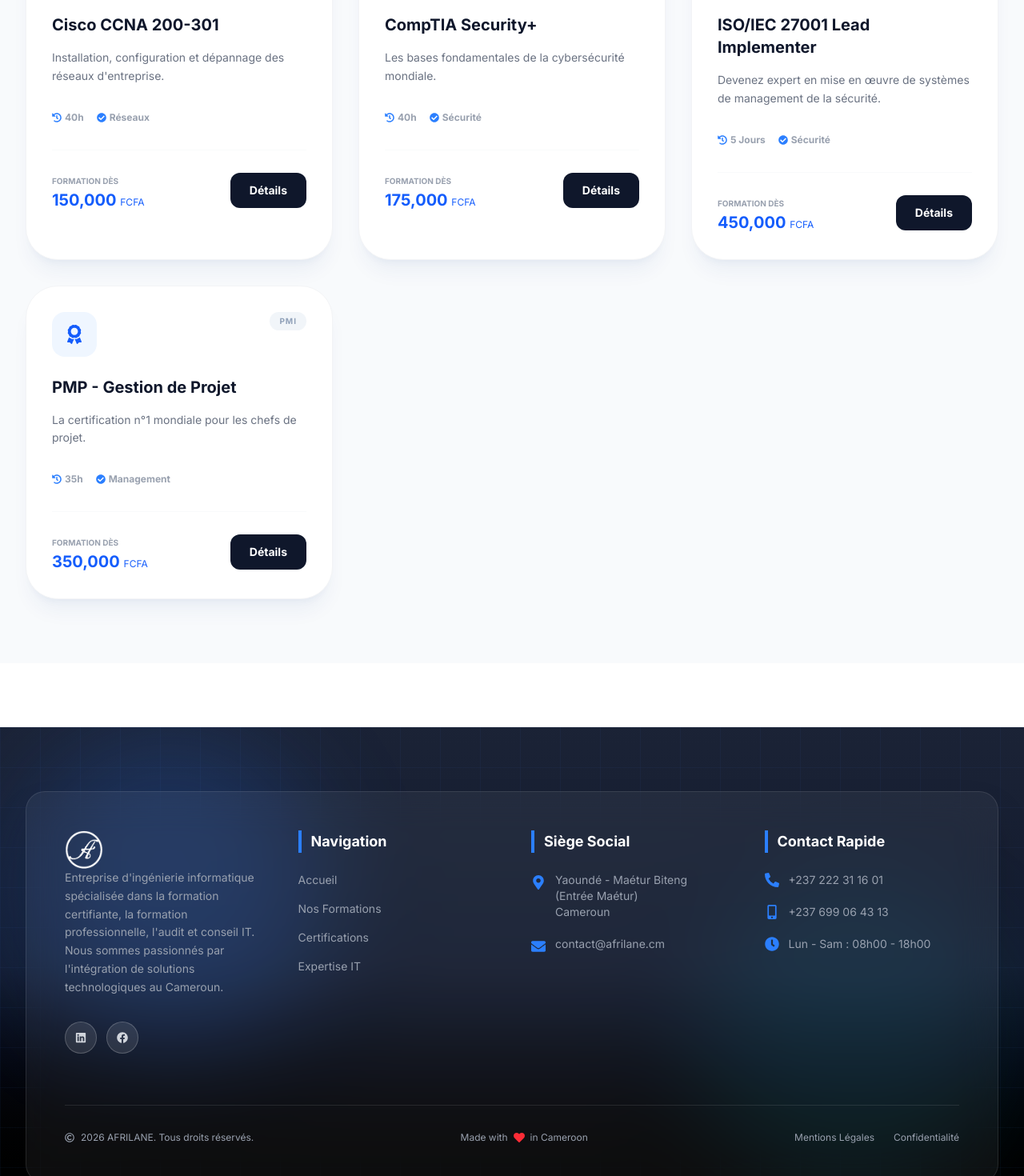
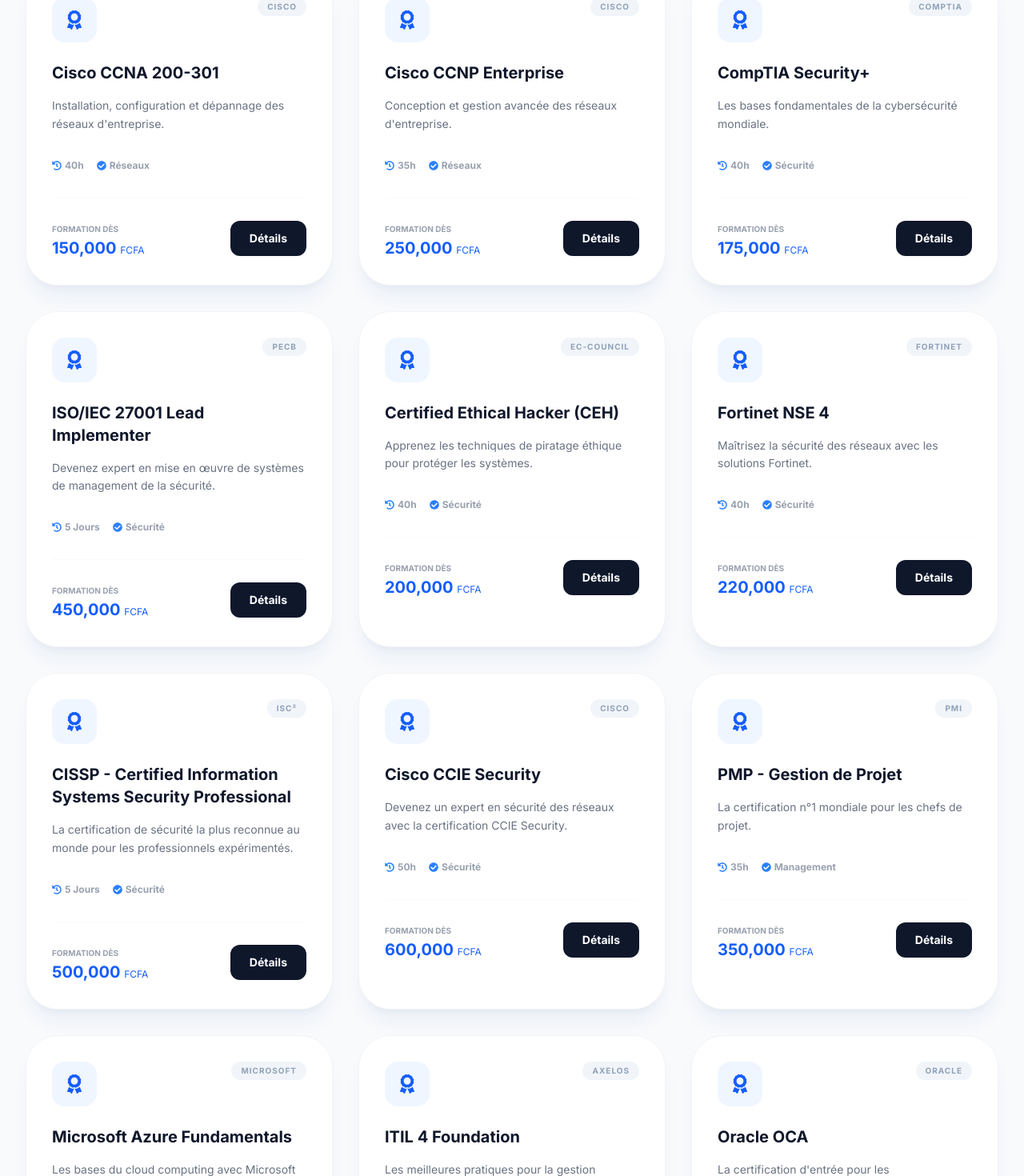
Before and after one commit to 7even5iv/afrilane-website, a React (Vite) app: page /certifications in a window 1280 px wide. Shown: the part 636-2106 px from the top of the page at 80% size. Built offline with nearby package versions, Linux system fonts and the light colour scheme.

Commit message:
Mise à jour

```diff
--- a/src/constants/index.ts
+++ b/src/constants/index.ts
@@ -90,6 +90,16 @@
     duration: "40h",
     description: "Installation, configuration et dépannage des réseaux d'entreprise."
   },
+  {
+    id: "ccnp",
+    name: "Cisco CCNP Enterprise",
+    provider: "Cisco",
+    category: "Réseaux",
+    trainingPrice: 250000,
+    examPrice: 300000,
+    duration: "35h",
+    description: "Conception et gestion avancée des réseaux d'entreprise."
+  },
   // SÉCURITÉ
   {
     id: "sec-plus",
@@ -111,6 +121,47 @@
     duration: "5 Jours",
     description: "Devenez expert en mise en œuvre de systèmes de management de la sécurité."
   },
+  {
+    id: "ceh",
+    name: "Certified Ethical Hacker (CEH)",
+    provider: "EC-Council",
+    category: "Sécurité",
+    trainingPrice: 200000,
+    examPrice: 300000,
+    duration: "40h",
+    description: "Apprenez les techniques de piratage éthique pour protéger les systèmes."
+  },
+  {
+    id: "fortinet",
+    name: "Fortinet NSE 4",
+    provider: "Fortinet",
+    category: "Sécurité",
+    trainingPrice: 220000,
+    examPrice: 150000,
+    duration: "40h",
+    description: "Maîtrisez la sécurité des réseaux avec les solutions Fortinet."
+
+  },
+  {
+    id: "cissp",
+    name: "CISSP - Certified Information Systems Security Professional",
+    provider: "ISC²",
+    category: "Sécurité",
+    trainingPrice: 500000,
+    examPrice: 700000,
+    duration: "5 Jours",
+    description: "La certification de sécurité la plus reconnue au monde pour les professionnels expérimentés."
+  },
+  {
+    id:"ccie-security",
+    name: "Cisco CCIE Security",
+    provider: "Cisco",
+    category: "Sécurité",
+    trainingPrice: 600000,
+    examPrice: 160000,
+    duration: "50h",
+    description: "Devenez un expert en sécurité des réseaux avec la certification CCIE Security."
+  },
   // MANAGEMENT
   {
     id: "pmp",
@@ -121,11 +172,46 @@
     examPrice: 405000,
     duration: "35h",
     description: "La certification n°1 mondiale pour les chefs de projet."
-  }
+  },
+  // CLOUD
+  {
+    id: "azure-fundamentals",
+    name: "Microsoft Azure Fundamentals",
+    provider: "Microsoft",
+    category: "Cloud",
+    trainingPrice: 100000,
+    examPrice: 165000,
+    duration: "20h",
+    description: "Les bases du cloud computing avec Microsoft Azure."
+  },
+  // GESTION DES SERVICES
+  {
+    id: "itil-4",
+    name: "ITIL 4 Foundation",
+    provider: "AXELOS",
+    category: "Gestion des services",
+    trainingPrice: 120000,
+    examPrice: 200000,
+    duration: "16h",
+    description: "Les meilleures pratiques pour la gestion efficace des services IT."
+  },
+  // BASES DE DONNÉES
+  {
+    id: "oca",
+    name: "Oracle OCA",
+    provider: "Oracle",
+    category: "Bases de données",
+    trainingPrice: 180000,
+    examPrice: 245000,
+    duration: "40h",
+    description: "La certification d'entrée pour les administrateurs de bases de données Oracle."
+  },
+  // BUREAUTIQUE
+
 ];
 
 // Liste des catégories pour les filtres
-export const CATEGORIES = ["Tous", "Réseaux", "Sécurité", "Management", "Cloud"];
+export const CATEGORIES = ["Tous", "Réseaux", "Sécurité", "Management", "Cloud", "Gestion des services", "Bases de données", "Bureautique"];
 
 export const COLORS = {
   primary: '#0056b3',
```
